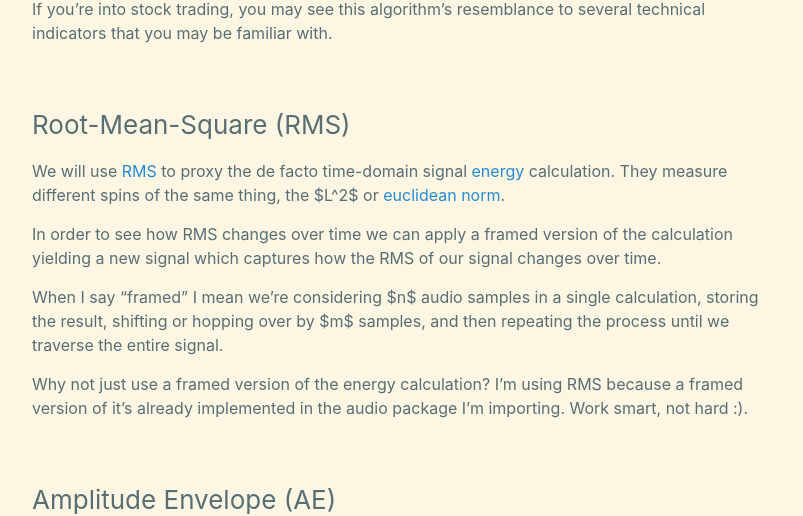
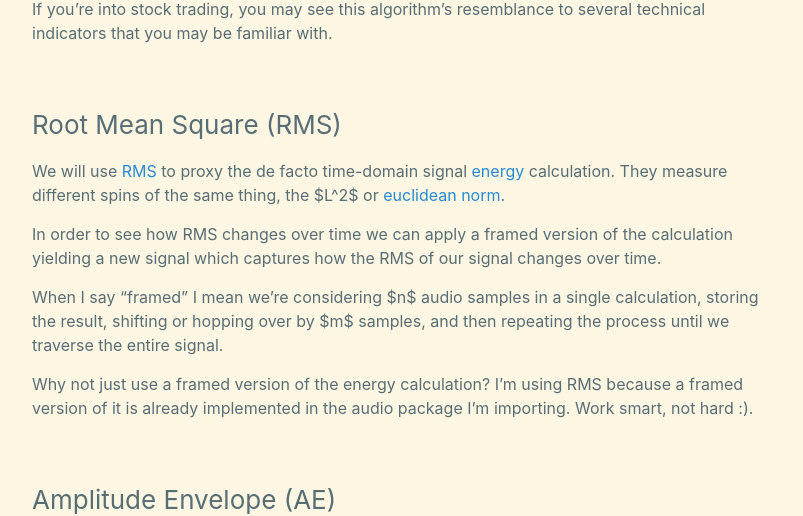
Before and after one commit to daniel-deychakiwsky/daniel-deychakiwsky.github.io, a Jekyll site: the page built from _posts/2021-03-21-simple-podcast-ad-insertion.md, in a window 1280 px wide and 900 px high, scrolled down 2306 px. Shown: the part 151-667 px from the top of the window, without its empty margins (238-1041 px from the left). Built offline with Jekyll 4.4.1, drawn with Linux system fonts in a browser that asks for light colours; some of the changed text lies outside the part shown.

```diff
--- a/_posts/2021-03-21-simple-podcast-ad-insertion.md
+++ b/_posts/2021-03-21-simple-podcast-ad-insertion.md
@@ -87,7 +87,7 @@ maximal contiguous thresholded low energy streak in time.
 If you're into stock trading, you may see this algorithm's resemblance to
 several technical indicators that you may be familiar with.
 
-### Root-Mean-Square (RMS)
+### Root Mean Square (RMS)
 
 We will use [RMS] to proxy the de facto time-domain signal [energy] calculation.
 They measure different spins of the same thing, the $L^2$ or [euclidean norm].
@@ -101,7 +101,7 @@ in a single calculation, storing the result, shifting or hopping over by
 $m$ samples, and then repeating the process until we traverse the entire signal.
 
 Why not just use a framed version of the energy calculation?
-I'm using RMS because a framed version of it's already implemented
+I'm using RMS because a framed version of it is already implemented
 in the audio package I'm importing. Work smart, not hard :).
 
 ### Amplitude Envelope (AE)
```
